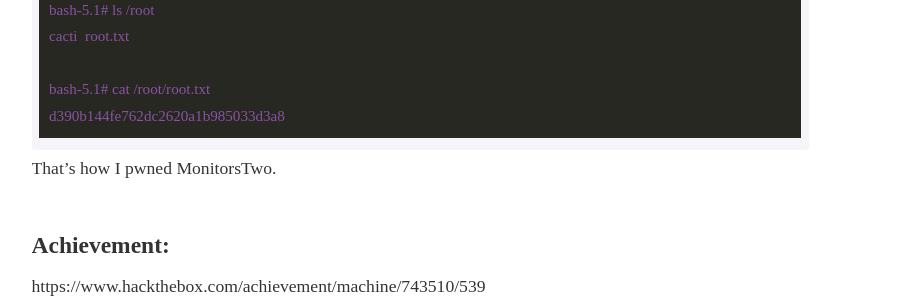
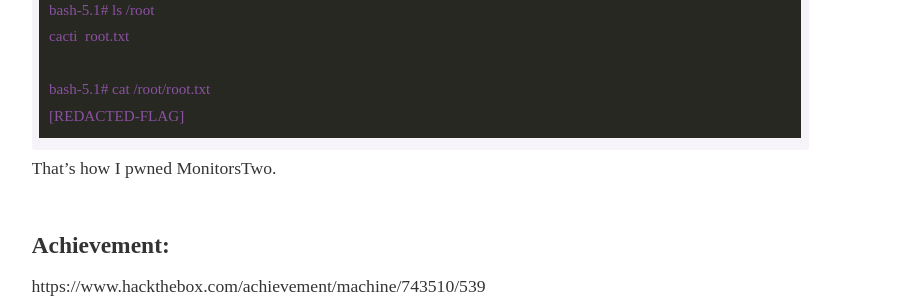
Before and after one commit to ptrckstuns/ptrckstuns.github.io, a Jekyll site: the page built from _posts/2023-07-13-htb-monitorstwo.md, in a window 1280 px wide and 900 px high, scrolled down 7271 px. Shown: the part 416-716 px from the top of the window, without its empty margins (220-1119 px from the left). Built offline with Jekyll 4.4.1, drawn with Linux system fonts in a browser that asks for light colours; nearby versions of some CDN libraries; some web fonts are replaced; some of the changed text lies outside the part shown.

Commit message:
Update files

````diff
--- a/_posts/2023-07-13-htb-monitorstwo.md
+++ b/_posts/2023-07-13-htb-monitorstwo.md
@@ -142,7 +142,7 @@
 marcus@monitorstwo:~$ ls
 user.txt
 marcus@monitorstwo:~$ cat user.txt
-f7ea249014687aac49df50ee5d6c7bd6
+[REDACTED-FLAG]
 ```
 
 <br>
@@ -313,7 +313,7 @@
 cacti  root.txt
 
 bash-5.1# cat /root/root.txt
-d390b144fe762dc2620a1b985033d3a8
+[REDACTED-FLAG]
 ```
 
 That's how I pwned MonitorsTwo.
````
Also changed, not shown: _posts/2023-07-10-htb-busqueda.md (+2 -2 lines), _posts/2023-07-12-htb-sau.md (+2 -2 lines), _posts/2023-08-14-htb-keeper.md (+1 -1 lines).
